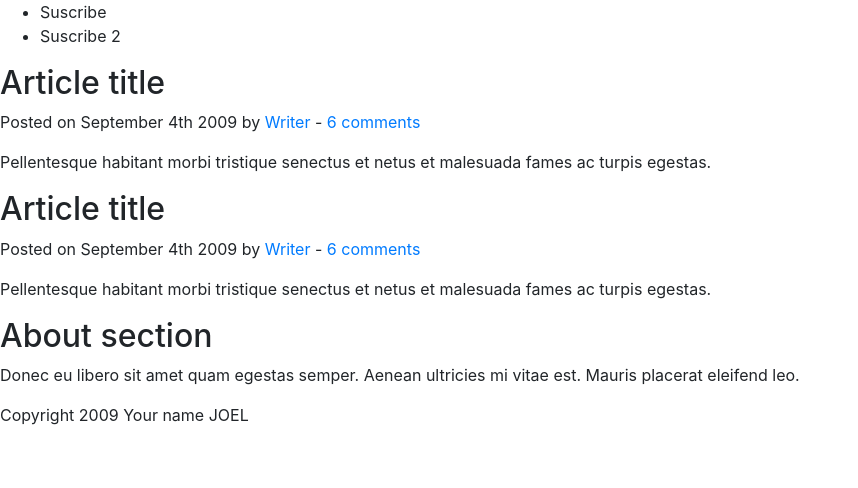
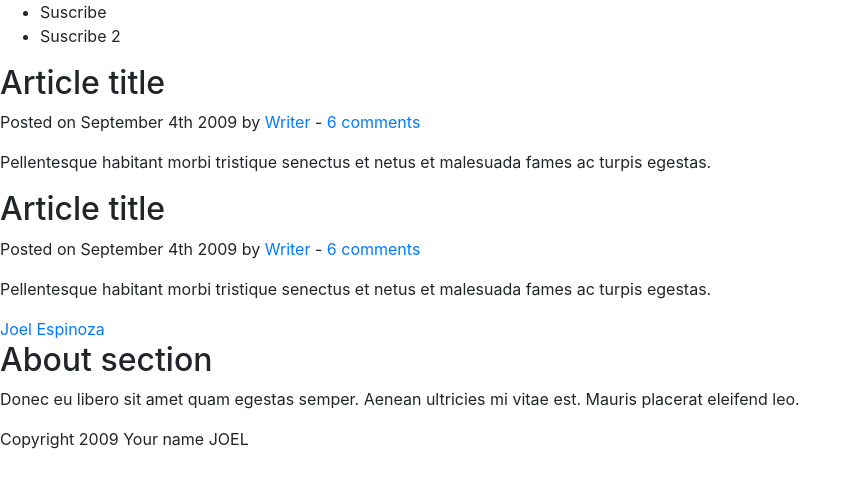
Before and after one commit to jespinozal/demo-repo, a plain HTML site: page index.html in a window 1280 px wide. Shown: the whole page, without its empty margins (0-858 px from the left). Drawn offline with nearby package versions, Linux system fonts and the light colour scheme.

Commit message:
Update index.html
Se agrego Linkedin

```diff
--- a/index.html
+++ b/index.html
@@ -36,7 +36,7 @@
 			</header>
 			<p>Pellentesque habitant morbi tristique senectus et netus et malesuada fames ac turpis egestas.</p>
 		</article>
-
+		<div class="LI-profile-badge"  data-version="v1" data-size="medium" data-locale="es_ES" data-type="vertical" data-theme="dark" data-vanity="joel-espinoza-082791129"><a class="LI-simple-link" href='https://pe.linkedin.com/in/joel-espinoza-082791129?trk=profile-badge'>Joel Espinoza</a></div>
 	</section>
 
 	<aside>
```
